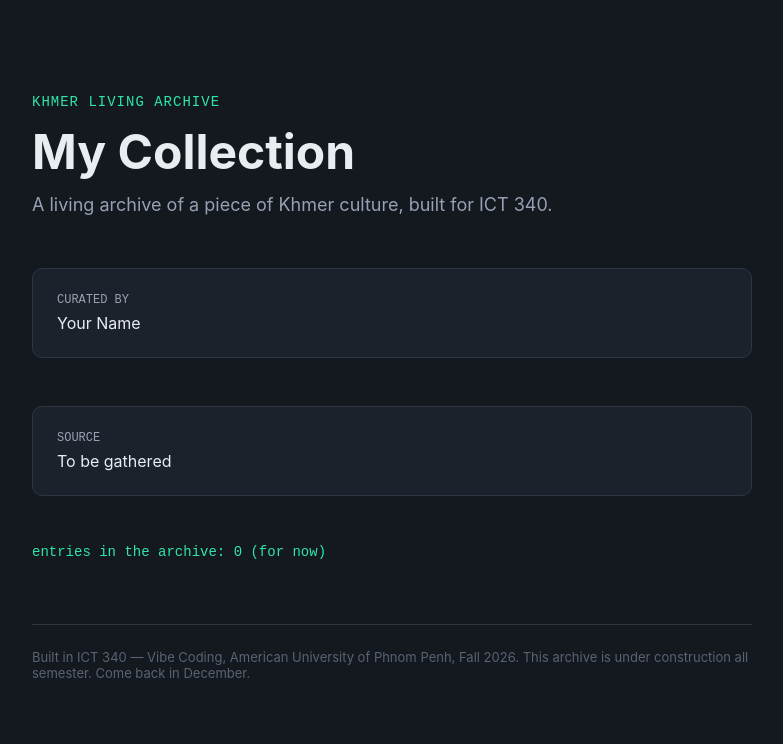
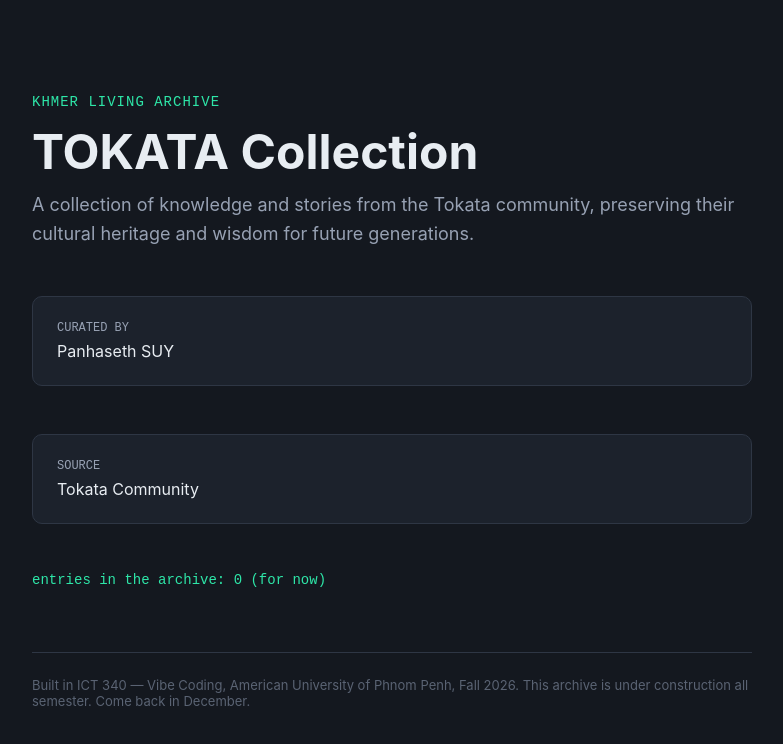
Before and after one commit to tokata453/Khmer-School-Memory-Archive, a Next.js app: page / in a window 1280 px wide. Shown: the top 744 px of the page, without its empty margins (248-1031 px from the left). Built offline with nearby package versions, Linux system fonts and the light colour scheme.

Commit message:
make it mine

```diff
--- a/collection.config.js
+++ b/collection.config.js
@@ -8,16 +8,16 @@
 
 const collection = {
   // What does your archive collect? e.g. "Khmer Proverbs"
-  name: "My Collection",
+  name: "TOKATA Collection",
 
   // One sentence: what is this archive, and why does it matter?
-  description: "A living archive of a piece of Khmer culture, built for ICT 340.",
+  description: "A collection of knowledge and stories from the Tokata community, preserving their cultural heritage and wisdom for future generations.",
 
   // Who is building this archive? Your name, as you want it shown.
-  curator: "Your Name",
+  curator: "Panhaseth SUY",
 
   // Where does your knowledge come from? A person, a place, a community.
-  source: "To be gathered",
+  source: "Tokata Community",
 };
 
 export default collection;
```
